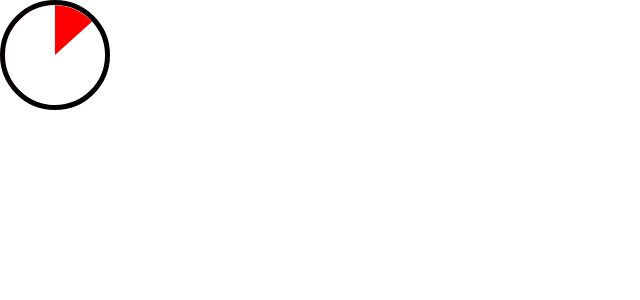
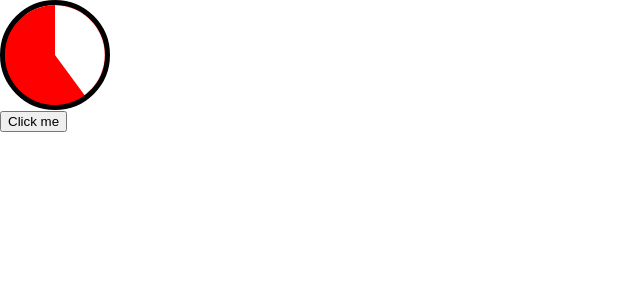
Before and after one commit to Suz8a/word-project, a React (Create React App) app: page / in a window 1280 px wide. Shown: the top 300 px of the page, without its empty margins (0-640 px from the left). Built offline with nearby package versions, Linux system fonts and the light colour scheme.

Commit message:
timer resets animation when parameter toggle changes

```diff
--- a/src/elements/timer/index.tsx
+++ b/src/elements/timer/index.tsx
@@ -4,14 +4,15 @@ import { Container, Filler, LeftMask, RightMask } from "./styled";
 type TimerProps = {
   seconds: number;
   color?: string;
+  toggle?: boolean;
 };
 
-function Timer({ seconds }: TimerProps) {
+function Timer({ seconds, toggle }: TimerProps) {
   return (
     <Container>
-      <Filler seconds={seconds / 2} />
+      <Filler seconds={seconds / 2} toggle={toggle} />
       <LeftMask />
-      <RightMask seconds={seconds / 2} />
+      <RightMask seconds={seconds / 2} toggle={toggle} />
     </Container>
   );
 }
--- a/src/elements/timer/styled.ts
+++ b/src/elements/timer/styled.ts
@@ -1,21 +1,39 @@
 import styled, { css, keyframes } from "styled-components";
 
 const rotate = keyframes`
+  from {
+    transform: rotate(0deg);
+  }
+  to {
+    transform: rotate(180deg);
+  }
+`;
+
+const rotate1 = keyframes`
   0% {
     transform: rotate(0deg);
   }
-
   100% {
     transform: rotate(180deg);
   }
 `;
 
 const fill = keyframes`
+  from {
+    opacity: 1;
+    transform: rotate(0deg)
+  }
+  to {
+    transform: rotate(180deg);
+    opacity: 1;
+  }
+`;
+
+const fill1 = keyframes`
   0% {
     opacity: 1;
     transform: rotate(0deg)
   }
-
   100% {
     transform: rotate(180deg);
     opacity: 1;
@@ -24,6 +42,7 @@ const fill = keyframes`
 
 type AnimationProps = {
   seconds: number;
+  toggle?: boolean;
 };
 
 export const Container = styled.div`
@@ -33,23 +52,26 @@ export const Container = styled.div`
   border: 5px solid black;
   overflow: hidden;
   position: relative;
-  background-color: white;
+  background-color: red;
 `;
 
 export const Filler = styled.div<AnimationProps>`
   width: 50%;
   height: 100%;
-  background-color: red;
+  background-color: #ffffff;
   position: absolute;
   left: 0;
   border-top-left-radius: 50px;
   border-bottom-left-radius: 50px;
-  border-right: none;
   transform-origin: right;
-  animation: ${({ seconds }) =>
-    css`
-      ${rotate} ${seconds}s linear forwards;
-    `};
+  animation: ${({ seconds, toggle }) =>
+    toggle
+      ? css`
+          ${rotate} ${seconds}s linear forwards;
+        `
+      : css`
+          ${rotate1} ${seconds}s linear forwards;
+        `};
 `;
 
 export const LeftMask = styled.div`
@@ -65,16 +87,21 @@ export const LeftMask = styled.div`
 export const RightMask = styled.div<AnimationProps>`
   width: 50%;
   height: 100%;
-  background-color: red;
+  background-color: #ffffff;
   position: absolute;
   right: 0;
   border-top-right-radius: 50px;
   border-bottom-right-radius: 50px;
   transform-origin: left;
-  animation: ${({ seconds }) =>
-    css`
-      ${fill} ${seconds}s linear forwards;
-    `};
+
+  animation: ${({ seconds, toggle }) =>
+    toggle
+      ? css`
+          ${fill} ${seconds}s linear forwards;
+        `
+      : css`
+          ${fill1} ${seconds}s linear forwards;
+        `};
   animation-delay: ${({ seconds }) =>
     css`
       ${seconds}s
--- a/src/pages/menu-page/index.tsx
+++ b/src/pages/menu-page/index.tsx
@@ -1,9 +1,18 @@
+import { useState } from "react";
 import Timer from "../../elements/timer";
 
 function MenuPage() {
+  const [reset, setReset] = useState(false);
+
+  function changeFlag() {
+    setReset(!reset);
+    console.log(reset);
+  }
+
   return (
     <div>
-      <Timer seconds={60} />
+      <Timer seconds={20} toggle={reset} />
+      <button onClick={() => changeFlag()}>Click me</button>
     </div>
   );
 }
```
